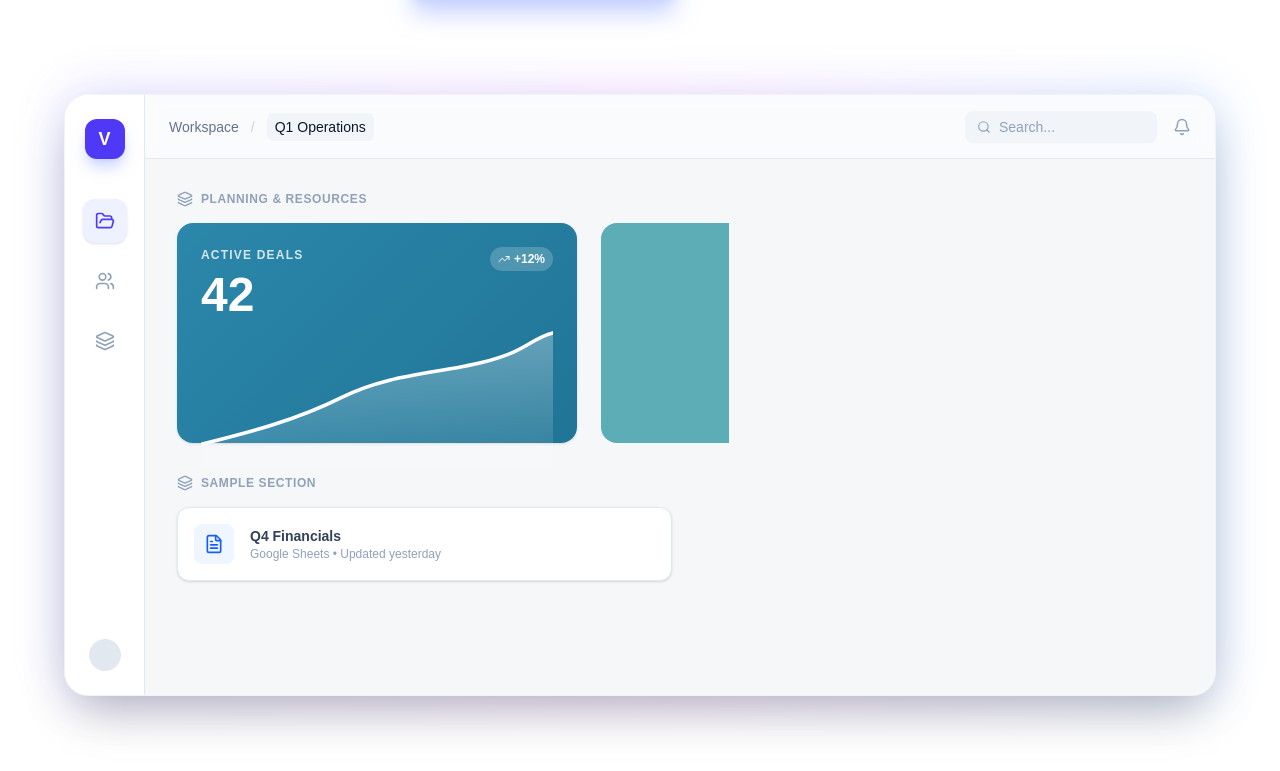
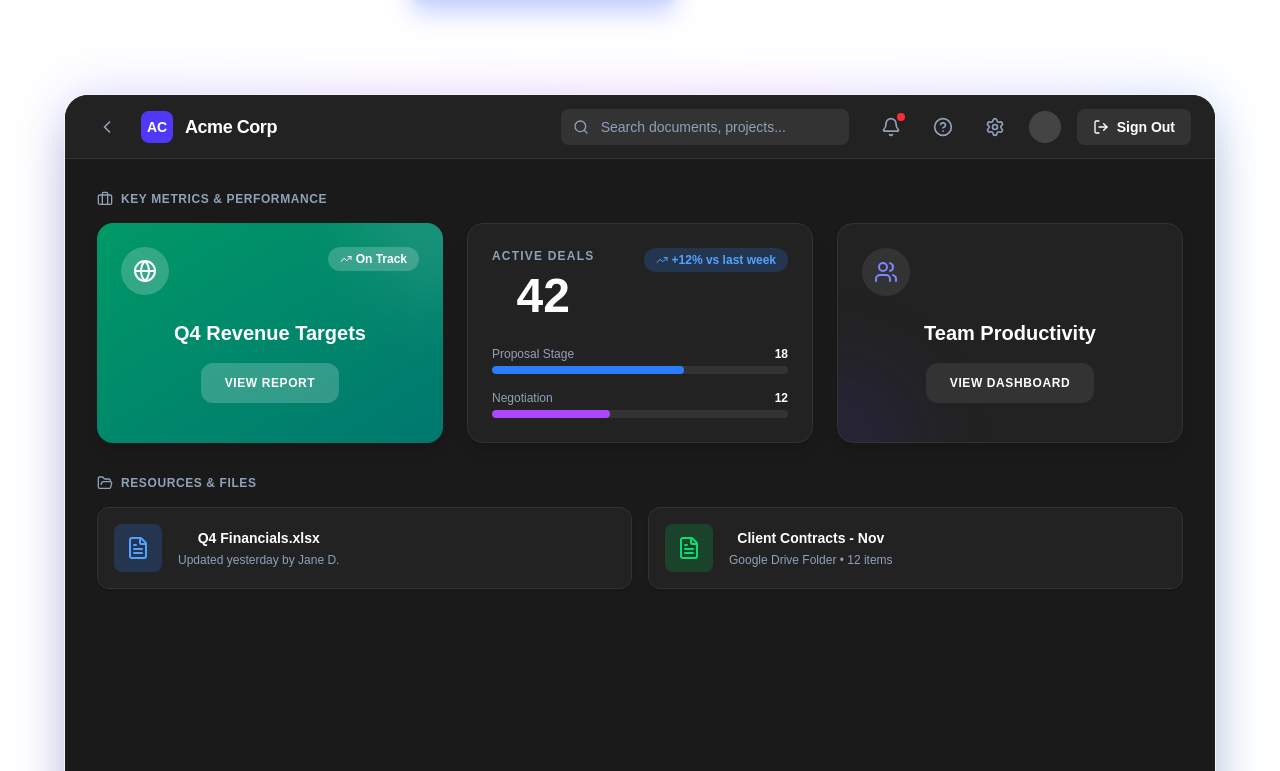
Before and after one commit to paulpriddy05-dot/visible-app, a Next.js app: page / in a window 1280 px wide. Shown: the part 549-1320 px from the top of the page. Built offline with nearby package versions, Linux system fonts and the light colour scheme.

Commit message:
dashboard sample

```diff
--- a/components/DemoDashboard.tsx
+++ b/components/DemoDashboard.tsx
@@ -1,255 +1,192 @@
-"use client";
-
-import React, { useState } from 'react';
+import React from 'react';
 import {
   Search,
   Bell,
   FileText,
   Users,
   FolderOpen,
-  Trash2,
-  Layers,
+  Calendar,
   TrendingUp,
-  X,
-  ExternalLink,
-  Download
+  Briefcase,
+  Globe,
+  LogOut,
+  ChevronLeft,
+  Settings,
+  HelpCircle,
+  BarChart,
+  PieChart
 } from 'lucide-react';
 
-// --- MOCK DATA FOR MODALS ---
-const METRICS_DATA = {
-  id: "metrics",
-  title: "Active Deals",
-  type: "metrics",
-  color: "teal",
-  primary: "42",
-  sub: "+12% vs last week",
-  breakdown: [
-    { label: "Proposal Stage", val: "18" },
-    { label: "Negotiation", val: "12" },
-    { label: "Closed Won", val: "8" },
-    { label: "On Hold", val: "4" }
-  ]
-};
-
-const FILE_DATA = {
-  id: "file1",
-  title: "Q4 Financials",
-  type: "file",
-  color: "blue",
-  meta: "Google Sheets • Updated yesterday",
-  size: "2.4 MB"
-};
-
 export default function DemoDashboard() {
-  const [activeCard, setActiveCard] = useState<any>(null);
-
   return (
-    <div className="w-full bg-slate-50 overflow-hidden flex flex-col md:flex-row h-[500px] md:h-[600px] text-left relative font-sans">
-
-      {/* --- SIDEBAR (Static) --- */}
-      <div className="w-16 md:w-20 bg-white border-r border-slate-200 flex flex-col items-center py-6 gap-6 z-10 hidden sm:flex">
-        <div className="h-10 w-10 bg-indigo-600 rounded-xl flex items-center justify-center shadow-lg shadow-indigo-200">
-          <span className="text-white font-bold text-lg">V</span>
+    <div className="w-full min-h-screen bg-[#1a1a1a] text-white font-sans">
+      {/* --- TOP NAVIGATION BAR --- */}
+      <header className="h-16 bg-[#222222] border-b border-[#333333] flex items-center justify-between px-6">
+        <div className="flex items-center gap-4">
+          <button className="p-2 rounded-lg text-slate-400 hover:bg-[#333333] hover:text-white">
+            <ChevronLeft size={20} />
+          </button>
+          <div className="flex items-center gap-3">
+            <div className="h-8 w-8 bg-indigo-600 rounded-lg flex items-center justify-center font-bold text-sm">
+              AC
             </div>
-        <div className="flex-1 flex flex-col gap-4 w-full items-center mt-4">
-          <SidebarIcon icon={<FolderOpen size={20} />} active />
-          <SidebarIcon icon={<Users size={20} />} />
-          <SidebarIcon icon={<Layers size={20} />} />
+            <span className="font-semibold tracking-tight text-lg">Acme Corp</span>
           </div>
-        <div className="h-8 w-8 rounded-full bg-slate-200" />
         </div>
 
-      {/* --- MAIN AREA --- */}
-      <div className="flex-1 flex flex-col min-w-0 bg-[#F5F7F9]">
+        <div className="flex items-center gap-6">
+          <div className="relative hidden md:block w-72">
+            <Search size={16} className="absolute left-3 top-1/2 -translate-y-1/2 text-slate-400" />
+            <input
+              type="text"
+              placeholder="Search documents, projects..."
+              className="w-full bg-[#333333] border-none rounded-lg py-2 pl-10 pr-4 text-sm text-white placeholder-slate-400 focus:ring-2 focus:ring-indigo-500"
+            />
+          </div>
 
-        {/* Top Header */}
-        <header className="h-16 border-b border-slate-200 bg-white/50 backdrop-blur-sm flex items-center justify-between px-6 sticky top-0 z-10">
-          <div className="flex items-center gap-3 text-slate-500 text-sm font-medium">
-            <span className="hover:text-slate-900 cursor-pointer">Workspace</span>
-            <span className="text-slate-300">/</span>
-            <span className="text-slate-900 bg-slate-100 px-2 py-1 rounded-md">Q1 Operations</span>
+          <div className="flex items-center gap-4">
+            <button className="p-2 rounded-lg text-slate-400 hover:bg-[#333333] hover:text-white relative">
+              <Bell size={20} />
+              <span className="absolute top-1 right-1 w-2 h-2 bg-red-500 rounded-full"></span>
+            </button>
+            <button className="p-2 rounded-lg text-slate-400 hover:bg-[#333333] hover:text-white hidden sm:block">
+              <HelpCircle size={20} />
+            </button>
+            <button className="p-2 rounded-lg text-slate-400 hover:bg-[#333333] hover:text-white hidden sm:block">
+              <Settings size={20} />
+            </button>
+            <div className="h-8 w-8 rounded-full bg-[#444444] overflow-hidden">
+              {/* User Avatar Placeholder */}
             </div>
-          <div className="flex items-center gap-4">
-            <div className="hidden md:flex items-center gap-2 px-3 py-1.5 bg-slate-100 rounded-lg text-slate-400 text-sm w-48">
-              <Search size={14} />
-              <span>Search...</span>
+            <button className="bg-[#333333] hover:bg-[#444444] text-white px-4 py-2 rounded-lg text-sm font-bold transition-all flex items-center gap-2">
+              <LogOut size={16} />
+              <span className="hidden sm:inline">Sign Out</span>
+            </button>
           </div>
-            <Bell size={18} className="text-slate-400 hover:text-slate-600 cursor-pointer" />
         </div>
       </header>
 
-        {/* Dashboard Content */}
-        <div className="p-6 md:p-8 overflow-y-auto no-scrollbar space-y-8">
+      {/* --- MAIN DASHBOARD CONTENT --- */}
+      <main className="p-6 md:p-8 max-w-7xl mx-auto space-y-8">
 
-          {/* SECTION: PLANNING & RESOURCES */}
+        {/* Section 1: Key Metrics & Performance */}
         <div>
-            <div className="flex items-center gap-2 mb-4 group cursor-pointer">
-              <Layers size={16} className="text-slate-400" />
-              <h3 className="text-xs font-bold text-slate-400 tracking-wider uppercase">Planning & Resources</h3>
+          <div className="flex items-center gap-2 mb-4">
+            <Briefcase size={16} className="text-slate-400" />
+            <h3 className="text-xs font-bold text-slate-400 tracking-wider uppercase">Key Metrics & Performance</h3>
+          </div>
+          <div className="grid grid-cols-1 md:grid-cols-2 lg:grid-cols-3 gap-6">
+
+            {/* Card 1: Revenue Targets (Green Gradient) */}
+            <div className="h-[220px] rounded-2xl p-6 relative flex flex-col shadow-lg transition-transform hover:-translate-y-1 duration-300 overflow-hidden bg-gradient-to-br from-emerald-600 to-teal-700">
+              <div className="flex justify-between items-start mb-2 relative z-10">
+                <div className="p-3 bg-white/20 rounded-full backdrop-blur-sm">
+                  <Globe size={24} className="text-white" />
+                </div>
+                <div className="flex items-center gap-1 bg-white/20 backdrop-blur-sm text-white text-xs font-bold px-3 py-1 rounded-full">
+                  <TrendingUp size={12} />
+                  <span>On Track</span>
+                </div>
+              </div>
+              <div className="flex-1 flex flex-col justify-center items-center text-center relative z-10">
+                <h3 className="text-white font-bold text-xl mb-4">Q4 Revenue Targets</h3>
+                <button className="bg-white/20 hover:bg-white/30 text-white text-xs font-bold px-6 py-3 rounded-xl transition-colors tracking-wider uppercase">
+                  View Report
+                </button>
+              </div>
+              {/* Background Pattern */}
+              <div className="absolute top-0 right-0 w-40 h-40 bg-white/10 rounded-full -translate-y-1/2 translate-x-1/2 blur-2xl"></div>
             </div>
 
-            <div className="flex gap-6 overflow-visible">
-
-              {/* THE ACTIVE DEALS CARD (Clickable) */}
-              <div
-                onClick={() => setActiveCard(METRICS_DATA)}
-                className="w-full md:w-[400px] h-[220px] rounded-2xl p-6 relative flex flex-col shadow-sm transition-transform hover:-translate-y-1 hover:shadow-lg cursor-pointer duration-300"
-                style={{ background: 'linear-gradient(135deg, #2b87ab 0%, #207596 100%)' }}
-              >
-                {/* Header: Title & Stats */}
-                <div className="flex justify-between items-start mb-2 relative z-10">
+            {/* Card 2: Active Deals (White Card with Chart) */}
+            <div className="h-[220px] bg-[#222222] rounded-2xl p-6 shadow-lg flex flex-col border border-[#333333]">
+              <div className="flex justify-between items-start mb-4">
                 <div>
-                    <h3 className="text-white/80 font-bold text-xs tracking-widest uppercase">Active Deals</h3>
+                  <h3 className="text-slate-400 font-bold text-xs tracking-widest uppercase">Active Deals</h3>
                   <div className="text-5xl font-bold text-white mt-2">42</div>
                 </div>
-                  <div className="flex items-center gap-1 bg-white/20 backdrop-blur-sm text-white text-xs font-bold px-2 py-1 rounded-full">
+                <div className="flex items-center gap-1 bg-blue-500/20 text-blue-400 text-xs font-bold px-3 py-1 rounded-full">
                   <TrendingUp size={12} />
-                    <span>+12%</span>
+                  <span>+12% vs last week</span>
                 </div>
               </div>
 
-                {/* Custom SVG Chart - Up and to the Right */}
-                <div className="flex-1 w-full relative">
-                  <svg className="w-full h-full" viewBox="0 0 300 120" preserveAspectRatio="none">
-                    <defs>
-                      <linearGradient id="chartGradientOld" x1="0" y1="0" x2="0" y2="1">
-                        <stop offset="0%" stopColor="white" stopOpacity="0.3" />
-                        <stop offset="100%" stopColor="white" stopOpacity="0" />
-                      </linearGradient>
-                    </defs>
-                    <path
-                      d="M0,100 C40,90 80,80 120,60 S200,40 240,30 S280,10 300,5 L300,150 L0,150 Z"
-                      fill="url(#chartGradientOld)"
-                    />
-                    <path
-                      d="M0,100 C40,90 80,80 120,60 S200,40 240,30 S280,10 300,5"
-                      fill="none"
-                      stroke="white"
-                      strokeWidth="3"
-                      strokeLinecap="round"
-                    />
-                  </svg>
+              <div className="space-y-4 mt-auto">
+                <div>
+                  <div className="flex justify-between text-xs text-slate-400 mb-1">
+                    <span>Proposal Stage</span>
+                    <span className="font-bold text-white">18</span>
+                  </div>
+                  <div className="h-2 w-full bg-[#333333] rounded-full overflow-hidden">
+                    <div className="h-full bg-blue-500 w-[65%] rounded-full"></div>
                   </div>
                 </div>
-
-              {/* Placeholder for "Next Card" */}
-              <div className="hidden md:block w-32 h-[220px] bg-[#369CA5] rounded-l-2xl opacity-80" />
+                <div>
+                  <div className="flex justify-between text-xs text-slate-400 mb-1">
+                    <span>Negotiation</span>
+                    <span className="font-bold text-white">12</span>
                   </div>
-          </div>
-
-          {/* SECTION: SAMPLE SECTION */}
-          <div>
-            <div className="flex items-center gap-2 mb-4 group">
-              <Layers size={16} className="text-slate-400" />
-              <h3 className="text-xs font-bold text-slate-400 tracking-wider uppercase">Sample Section</h3>
-            </div>
-
-            <div className="grid grid-cols-1 md:grid-cols-2 gap-4">
-              {/* File Card 1 (Clickable) */}
-              <div
-                onClick={() => setActiveCard(FILE_DATA)}
-                className="bg-white p-4 rounded-xl border border-slate-200 shadow-sm flex items-center gap-4 cursor-pointer hover:border-blue-400 transition-colors"
-              >
-                <div className="h-10 w-10 bg-blue-50 text-blue-600 rounded-lg flex items-center justify-center">
-                  <FileText size={20} />
-                </div>
-                <div>
-                  <h4 className="font-bold text-slate-700 text-sm">Q4 Financials</h4>
-                  <p className="text-xs text-slate-400">Google Sheets • Updated yesterday</p>
-                </div>
-              </div>
+                  <div className="h-2 w-full bg-[#333333] rounded-full overflow-hidden">
+                    <div className="h-full bg-purple-500 w-[40%] rounded-full"></div>
                   </div>
                 </div>
               </div>
             </div>
 
-      {/* --- MODAL OVERLAY (Restored Functionality) --- */}
-      {activeCard && (
-        <div
-          onClick={() => setActiveCard(null)}
-          className="absolute inset-0 z-50 flex items-center justify-center px-4 bg-slate-900/40 backdrop-blur-sm animate-in fade-in duration-200"
-        >
-          <div
-            onClick={(e) => e.stopPropagation()}
-            className="bg-white w-full max-w-md rounded-2xl shadow-2xl overflow-hidden animate-in zoom-in-95 duration-200"
-          >
-            {/* Modal Header */}
-            <div className={`p-6 flex justify-between items-center text-white`}
-              style={{ background: activeCard.color === 'teal' ? 'linear-gradient(135deg, #2b87ab 0%, #207596 100%)' : '#3b82f6' }}>
-              <div>
-                <h3 className="text-xl font-bold">{activeCard.title}</h3>
-                {activeCard.type === 'file' && <div className="text-xs opacity-80">{activeCard.meta}</div>}
+            {/* Card 3: Team Productivity (Dark Card with Icon) */}
+            <div className="h-[220px] bg-[#222222] rounded-2xl p-6 shadow-lg flex flex-col border border-[#333333] relative overflow-hidden">
+              <div className="flex justify-between items-start mb-2 relative z-10">
+                <div className="p-3 bg-[#333333] rounded-full">
+                  <Users size={24} className="text-indigo-400" />
                 </div>
-              <button onClick={() => setActiveCard(null)} className="hover:bg-white/20 p-2 rounded-full transition-colors">
-                <X size={20} />
+              </div>
+              <div className="flex-1 flex flex-col justify-center items-center text-center relative z-10">
+                <h3 className="text-white font-bold text-xl mb-4">Team Productivity</h3>
+                <button className="bg-[#333333] hover:bg-[#444444] text-white text-xs font-bold px-6 py-3 rounded-xl transition-colors tracking-wider uppercase">
+                  View Dashboard
                 </button>
               </div>
+              {/* Background Pattern */}
+              <div className="absolute bottom-0 left-0 w-40 h-40 bg-indigo-600/10 rounded-full translate-y-1/2 -translate-x-1/2 blur-2xl"></div>
+            </div>
 
-            {/* Modal Content */}
-            <div className="p-6 bg-slate-50">
-              {activeCard.type === "metrics" ? (
-                <div className="space-y-6">
-                  <div className="bg-white p-6 rounded-xl border border-slate-200 shadow-sm flex justify-between items-center">
-                    <div>
-                      <div className="text-xs font-bold text-slate-400 uppercase">Current Count</div>
-                      <div className="text-4xl font-bold text-slate-800">{activeCard.primary}</div>
-                    </div>
-                    <div className="text-right">
-                      <div className="text-sm font-bold text-emerald-600 bg-emerald-50 px-2 py-1 rounded inline-flex items-center gap-1">
-                        <TrendingUp size={14} />
-                        {activeCard.sub}
           </div>
         </div>
+
+        {/* Section 2: Resources & Files */}
+        <div>
+          <div className="flex items-center gap-2 mb-4">
+            <FolderOpen size={16} className="text-slate-400" />
+            <h3 className="text-xs font-bold text-slate-400 tracking-wider uppercase">Resources & Files</h3>
           </div>
-                  <div className="grid grid-cols-2 gap-3">
-                    {activeCard.breakdown.map((b: any) => (
-                      <div key={b.label} className="bg-white p-3 rounded-xl border border-slate-200">
-                        <div className="text-[10px] text-slate-400 font-bold uppercase">{b.label}</div>
-                        <div className="text-lg font-bold text-slate-700">{b.val}</div>
+          <div className="grid grid-cols-1 md:grid-cols-2 gap-4">
+
+            {/* File Card 1 */}
+            <div className="bg-[#222222] p-4 rounded-xl border border-[#333333] shadow-sm flex items-center gap-4 cursor-pointer hover:border-indigo-500 transition-colors">
+              <div className="h-12 w-12 bg-blue-500/20 text-blue-400 rounded-lg flex items-center justify-center">
+                <FileText size={24} />
               </div>
-                    ))}
+              <div>
+                <h4 className="font-bold text-white text-sm">Q4 Financials.xlsx</h4>
+                <p className="text-xs text-slate-400 mt-1">Updated yesterday by Jane D.</p>
               </div>
             </div>
-              ) : (
-                <div className="space-y-4">
-                  <div className="flex items-center justify-between p-4 bg-white border border-slate-200 rounded-xl">
-                    <div className="flex items-center gap-3">
-                      <div className="w-10 h-10 rounded-full bg-blue-50 text-blue-600 flex items-center justify-center">
-                        <FileText size={20} />
+
+            {/* File Card 2 */}
+            <div className="bg-[#222222] p-4 rounded-xl border border-[#333333] shadow-sm flex items-center gap-4 cursor-pointer hover:border-indigo-500 transition-colors">
+              <div className="h-12 w-12 bg-green-500/20 text-green-400 rounded-lg flex items-center justify-center">
+                <FileText size={24} />
               </div>
               <div>
-                        <div className="font-bold text-slate-700 text-sm">Preview File</div>
-                        <div className="text-xs text-slate-400">{activeCard.size}</div>
+                <h4 className="font-bold text-white text-sm">Client Contracts - Nov</h4>
+                <p className="text-xs text-slate-400 mt-1">Google Drive Folder • 12 items</p>
               </div>
             </div>
-                  </div>
-                  <div className="flex gap-3">
-                    <button className="flex-1 py-2 bg-slate-200 text-slate-600 rounded-lg text-xs font-bold flex items-center justify-center gap-2 hover:bg-slate-300 transition-colors">
-                      <Download size={14} /> Download
-                    </button>
-                    <button className="flex-1 py-2 bg-blue-600 text-white rounded-lg text-xs font-bold flex items-center justify-center gap-2 hover:bg-blue-700 transition-colors">
-                      <ExternalLink size={14} /> Open
-                    </button>
+
           </div>
         </div>
-              )}
-            </div>
-          </div>
-        </div>
-      )}
+
+      </main>
     </div>
   );
 }
-
-function SidebarIcon({ icon, active = false }: { icon: React.ReactNode, active?: boolean }) {
-  return (
-    <div className={`
-            p-3 rounded-xl cursor-pointer transition-all
-            ${active
-        ? 'bg-indigo-50 text-indigo-600 shadow-sm'
-        : 'text-slate-400 hover:text-slate-600 hover:bg-slate-50'}
-        `}>
-      {icon}
-    </div>
-  )
-}
```
Lines whose indentation alone changed are shown as unchanged.
